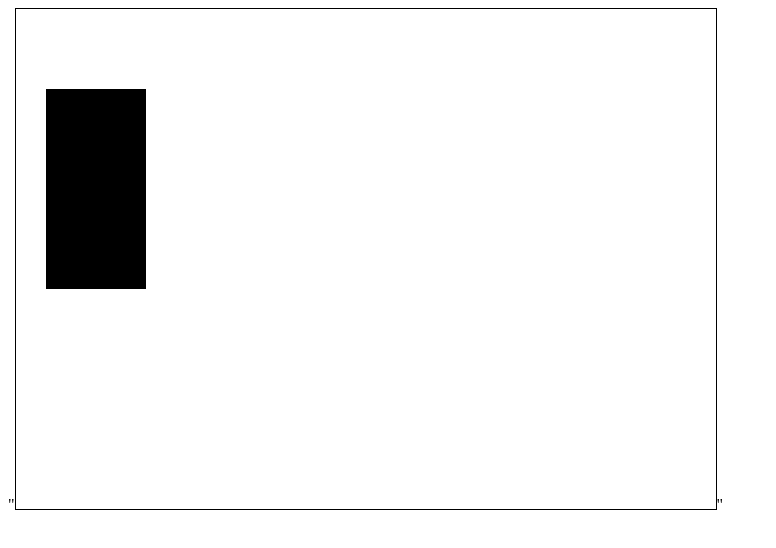
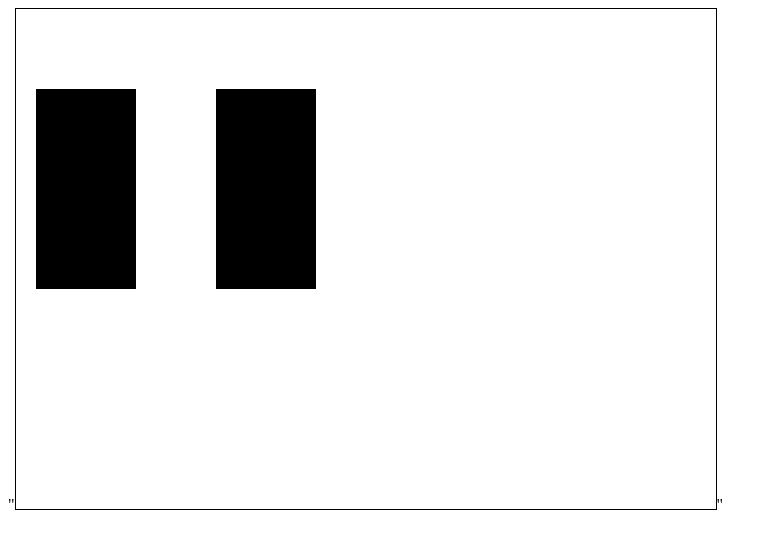
Before and after one commit to lexi0987654321/dreamcatcher1-, a plain HTML site: page index.html in a window 1280 px wide. Shown: the whole page, without its empty margins (0-776 px from the left). Drawn offline with Linux system fonts and the light colour scheme.

Commit message:
Update index.html

```diff
--- a/index.html
+++ b/index.html
@@ -5,7 +5,11 @@
 var canv = document.getElementById("ctx");
 var ctx = canv.getContext("2d");
 var x = 20;
-  ctx.fillRect(30,80,100,200);
-
+   ctx.fillRect(x,80,100,200);
+variable();
+   ctx.fillRect(x,80,100,200);
+function variable(){
+x = 200;
+}
 
 </script>
```
